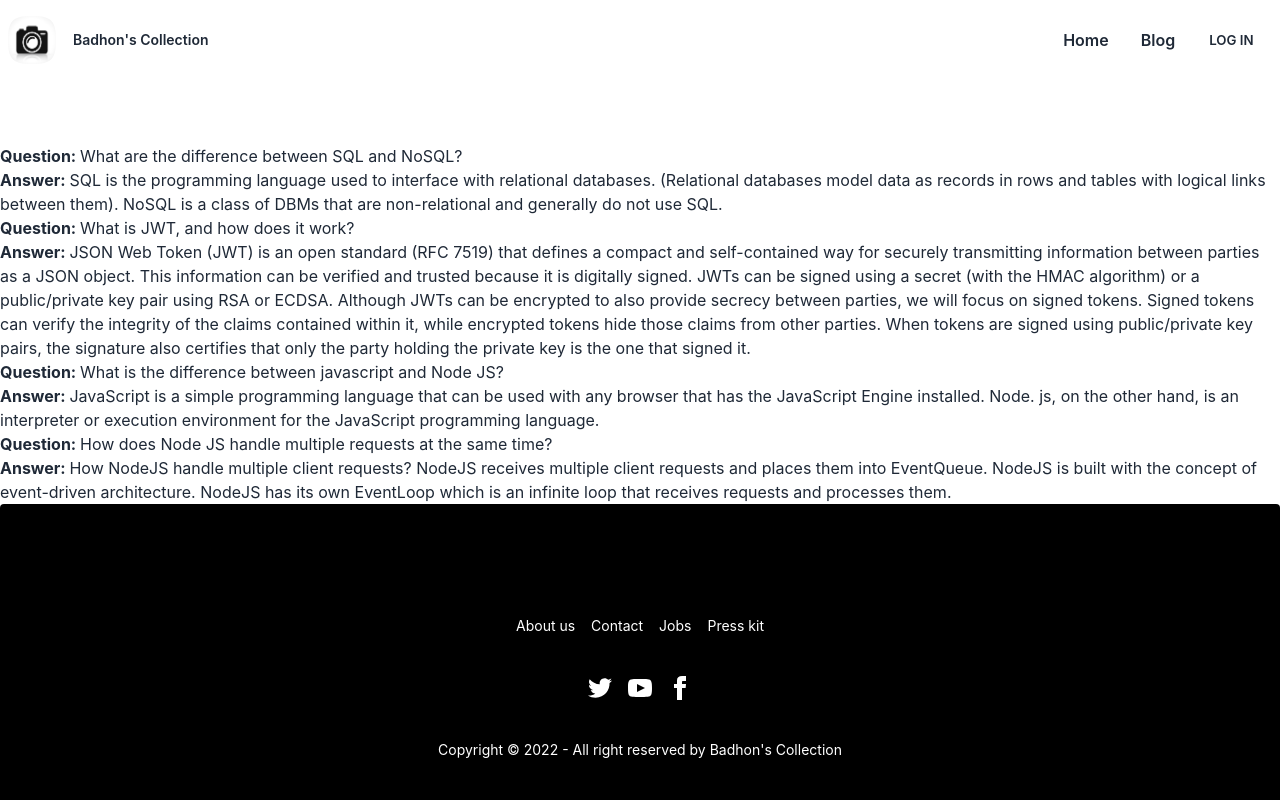
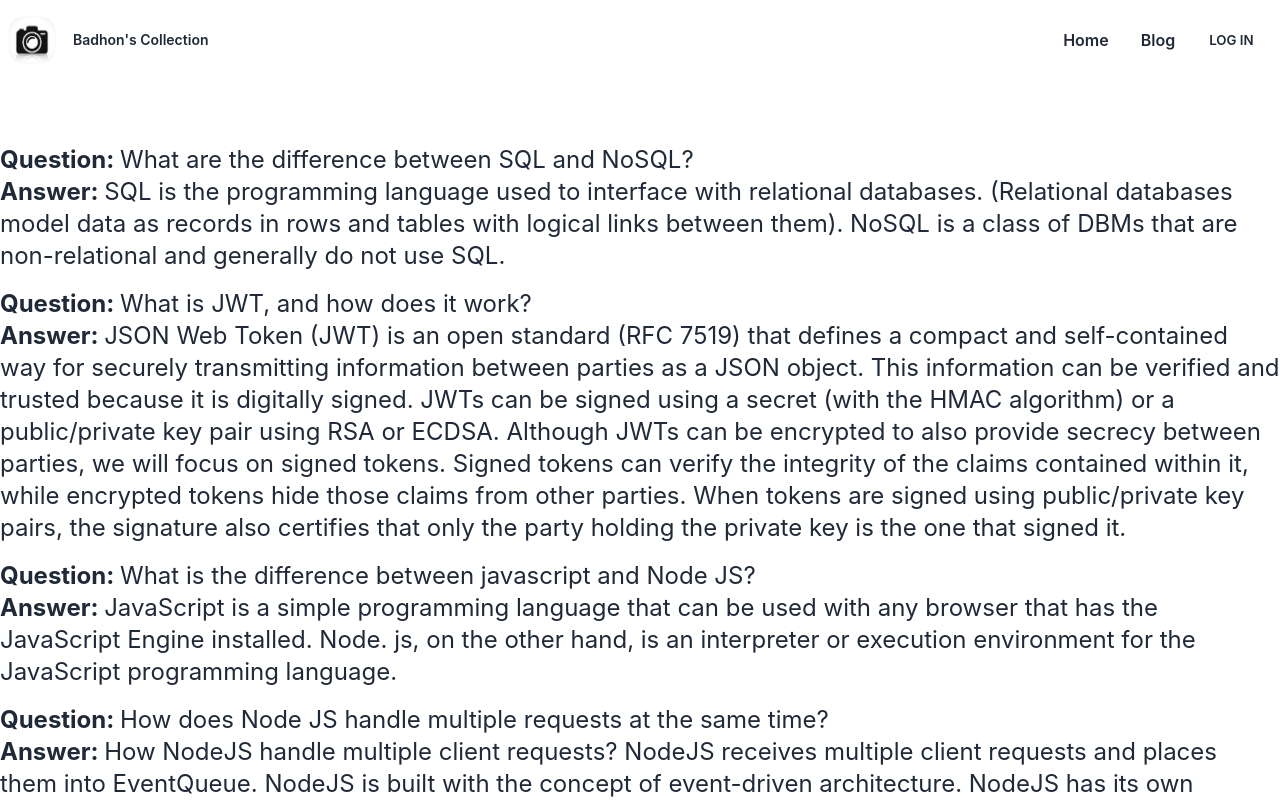
Before and after one commit to nkbadhon/Badhon-s-collection-client, a React (Create React App) app: page /blog in a window 1280 px wide. Shown: the top 800 px of the page. Built offline with nearby package versions, Linux system fonts and the light colour scheme; no server answers.

Commit message:
Blog done

```diff
--- a/src/Pages/Blog/Blog.js
+++ b/src/Pages/Blog/Blog.js
@@ -5,19 +5,19 @@ const Blog = () => {
     return (
 
         <div>
-            <div className=' '>
+            <div className=' my-4 text-2xl'>
                 <h4><strong>Question: </strong>What are the difference between SQL and NoSQL?</h4>
                 <p> <strong>Answer: </strong>SQL is the programming language used to interface with relational databases. (Relational databases model data as records in rows and tables with logical links between them). NoSQL is a class of DBMs that are non-relational and generally do not use SQL.</p>
             </div>
-            <div className=' '>
+            <div className=' my-4 text-2xl'>
                 <h4><strong>Question: </strong>What is JWT, and how does it work?</h4>
                 <p> <strong>Answer: </strong>JSON Web Token (JWT) is an open standard (RFC 7519) that defines a compact and self-contained way for securely transmitting information between parties as a JSON object. This information can be verified and trusted because it is digitally signed. JWTs can be signed using a secret (with the HMAC algorithm) or a public/private key pair using RSA or ECDSA. Although JWTs can be encrypted to also provide secrecy between parties, we will focus on signed tokens. Signed tokens can verify the integrity of the claims contained within it, while encrypted tokens hide those claims from other parties. When tokens are signed using public/private key pairs, the signature also certifies that only the party holding the private key is the one that signed it.</p>
             </div>
-            <div className=' '>
+            <div className=' my-4 text-2xl'>
                 <h4><strong>Question: </strong>What is the difference between javascript and Node JS?</h4>
                 <p> <strong>Answer: </strong>JavaScript is a simple programming language that can be used with any browser that has the JavaScript Engine installed. Node. js, on the other hand, is an interpreter or execution environment for the JavaScript programming language.</p>
             </div>
-            <div className=' '>
+            <div className=' my-4 text-2xl'>
                 <h4><strong>Question: </strong>How does Node JS handle multiple requests at the same time?</h4>
                 <p> <strong>Answer: </strong>How NodeJS handle multiple client requests? NodeJS receives multiple client requests and places them into EventQueue. NodeJS is built with the concept of event-driven architecture. NodeJS has its own EventLoop which is an infinite loop that receives requests and processes them.</p>
             </div>
```
